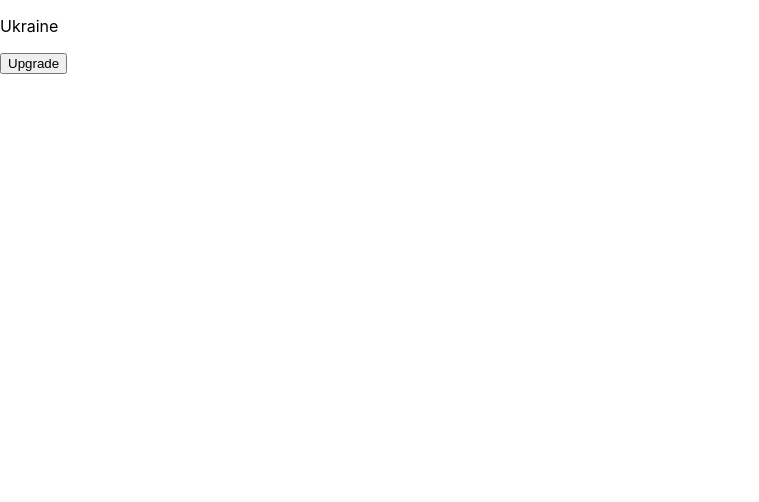
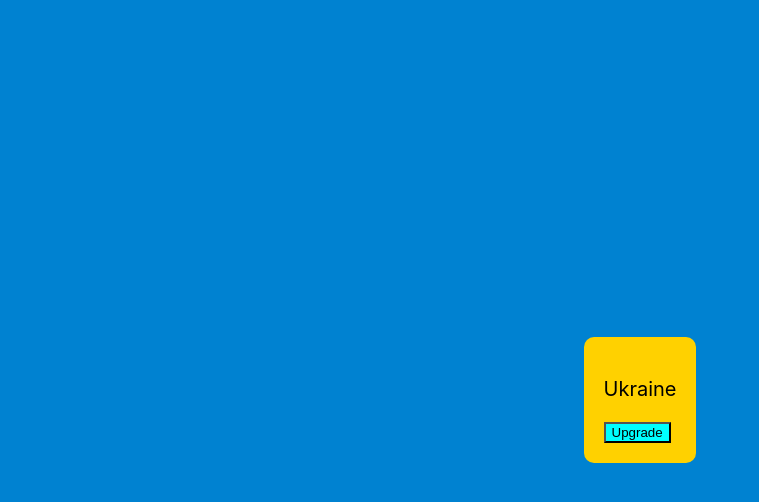
Before and after one commit to PavloKochuiev/GitHub-Battle, a React (Create React App) app in the folder my-app/: page / in a window 1280 px wide. Shown: the top 502 px of the page, without its empty margins (0-759 px from the left). Built offline with nearby package versions, Linux system fonts and the light colour scheme.

Commit message:
HoweWork 21 is done

```diff
--- a/my-app/src/components/App.js
+++ b/my-app/src/components/App.js
@@ -3,10 +3,28 @@ import Example from "./Example"
 
 class App extends React.Component {
 
+    constructor() {
+        super();
+        this.state = {
+            country: "Ukraine"
+        }
+    }
+
+    changeNameHandler = () => {
+        if (this.state.country === "Ukraine") {
+            this.setState({ country: "Ukraine is the best country" })
+        } else {
+            this.setState({ country: "Ukraine" })
+        }
+    }
+
     render() {
         return (
-            <div>
-                <Example  />
+            <div className="section">
+                <div className="title">
+                <Example message={this.state.country} />
+                <button onClick={this.changeNameHandler} className="button">Upgrade</button>
+                </div>
             </div>
         )
     }
--- a/my-app/src/components/Example.js
+++ b/my-app/src/components/Example.js
@@ -1,28 +1,10 @@
 import React from "react";
 
 class Example extends React.Component {
-    constructor() {
-        super();
-        this.state = {
-            country: "Ukraine"
-        }
-    }
-
-    changeNameHandler = () => {
-        if (this.state.country === "Ukraine") {
-            this.setState({country: "Ukraine is the best country"})
-        } else {
-            this.setState({country: "Ukraine"})
-        }
-
-    }
 
     render() {
         return (
-            <div>
-                <p>{this.state.country}</p>
-                <button onClick={this.changeNameHandler} className="button">Upgrade</button>
-            </div>
+            <p className="text">{this.props.message}</p>
         )
     }
 }
--- a/my-app/src/index.css
+++ b/my-app/src/index.css
@@ -11,3 +11,31 @@ code {
   font-family: source-code-pro, Menlo, Monaco, Consolas, 'Courier New',
     monospace;
 }
+
+.section {
+    width: 100%;
+    height: 100%;
+    position: fixed;
+    top: 0;
+    left: 0;
+    display: flex;
+    align-items: center;
+    align-content: center;
+    justify-content: center;
+    overflow: auto;
+    background: #0082D1;
+}
+
+.title {
+    background: #FFD100;
+    padding: 20px;
+    border-radius: 10px;
+}
+
+.text {
+    font-size: 20px;
+}
+
+.button {
+    background-color: aqua;
+}
```
